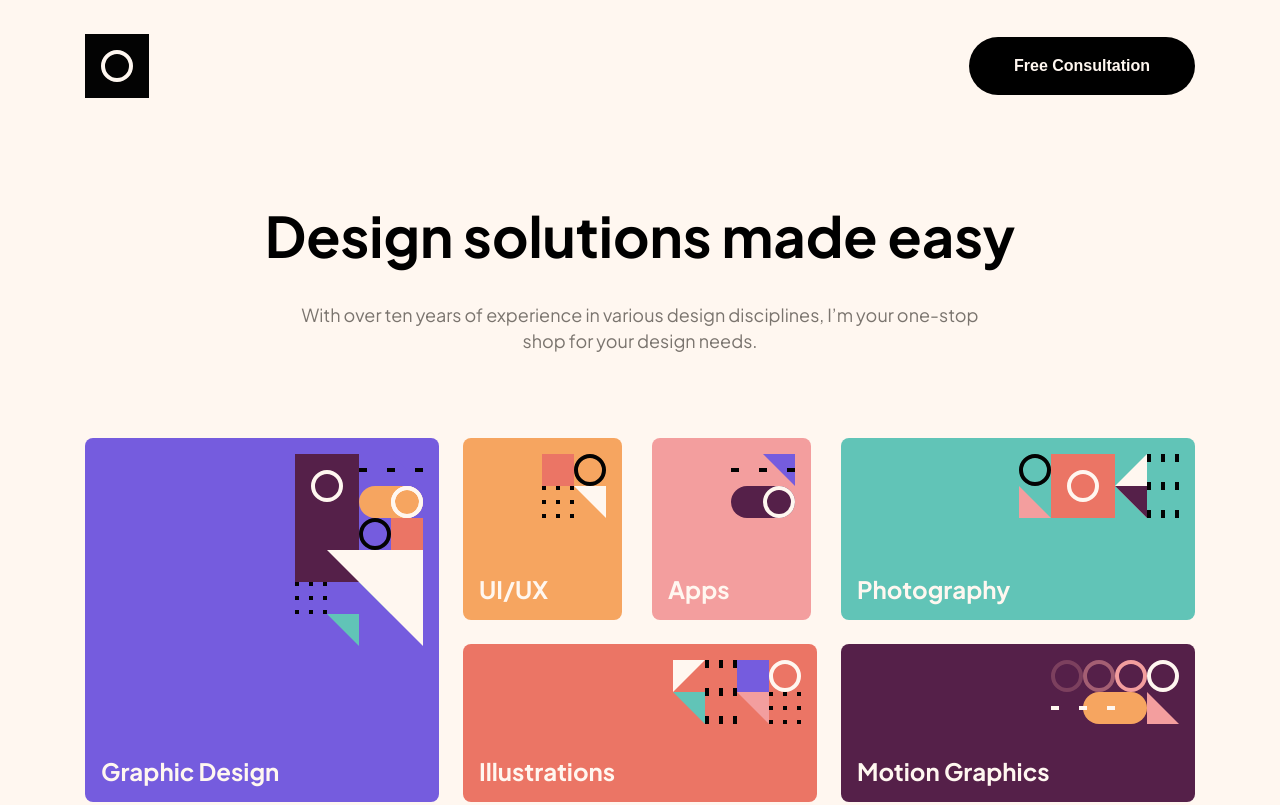
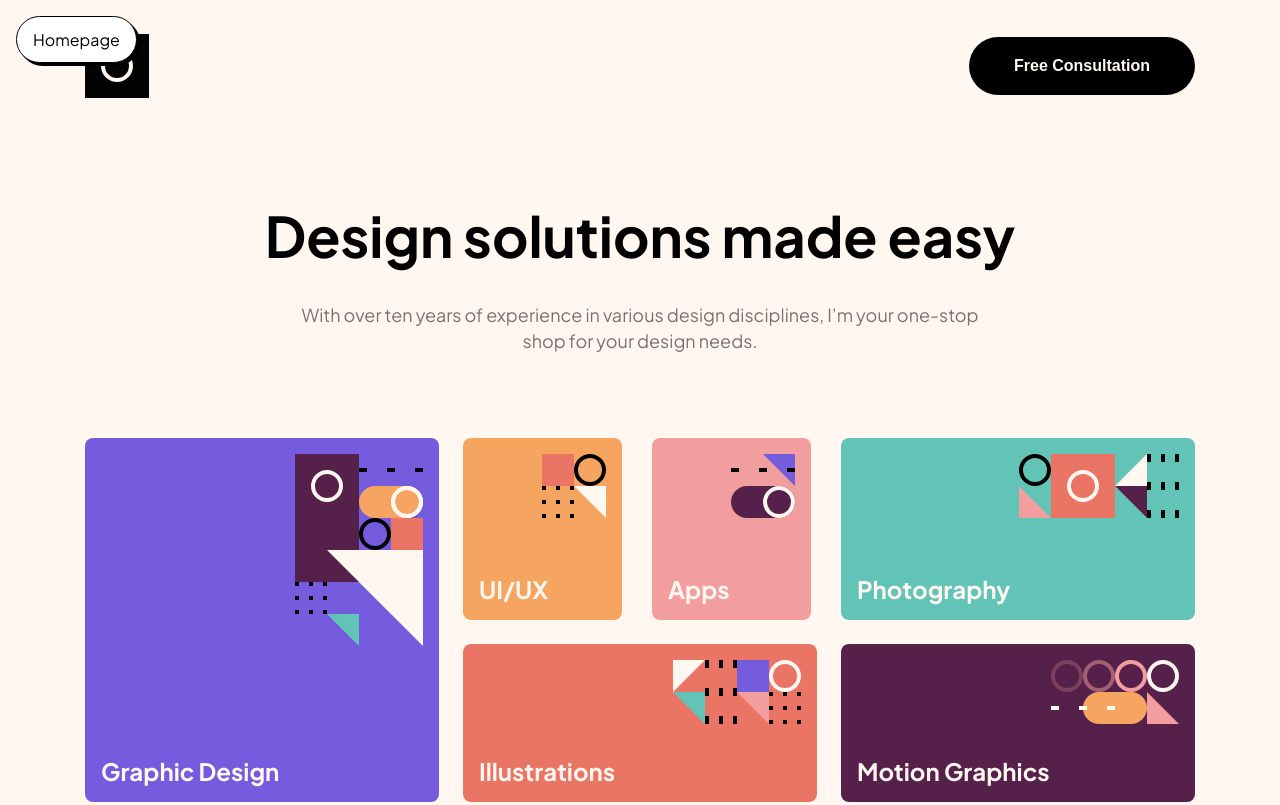
Before and after one commit to JreyIV/frontend-mentor, a plain HTML site: page junior/single-page-design-portfolio/index.html in a window 1280 px wide. Shown: the top 805 px of the page. Drawn offline with Linux system fonts and the light colour scheme.

Commit message:
added single page design portfolio to homepage

```diff
--- a/junior/single-page-design-portfolio/index.html
+++ b/junior/single-page-design-portfolio/index.html
@@ -30,7 +30,9 @@
   <body>
     <header>
       <!-- homepage button -->
-
+      <a href="https://jreyiv.github.io/frontend-mentor/" class="button-home"
+        ><div>Homepage</div>
+      </a>
       <!-- nav -->
       <nav>
         <div>
--- a/junior/single-page-design-portfolio/styles.css
+++ b/junior/single-page-design-portfolio/styles.css
@@ -77,6 +77,7 @@ button {
   border: 1px solid black;
   box-shadow: 3px 3px 0 0 rgba(0, 0, 0, 1);
   z-index: 20;
+  display: none;
 }
 
 .button-home:hover {
@@ -454,6 +455,10 @@ nav img {
 
 /* laptop and desktop */
 @media screen and (min-width: 1160px) {
+  .button-home {
+    display: block;
+  }
+
   nav,
   footer {
     margin: 0 auto;
```
Also changed, not shown: index.html (+11 -0 lines), media/images/single-page-design-portfolio.jpg (added).
